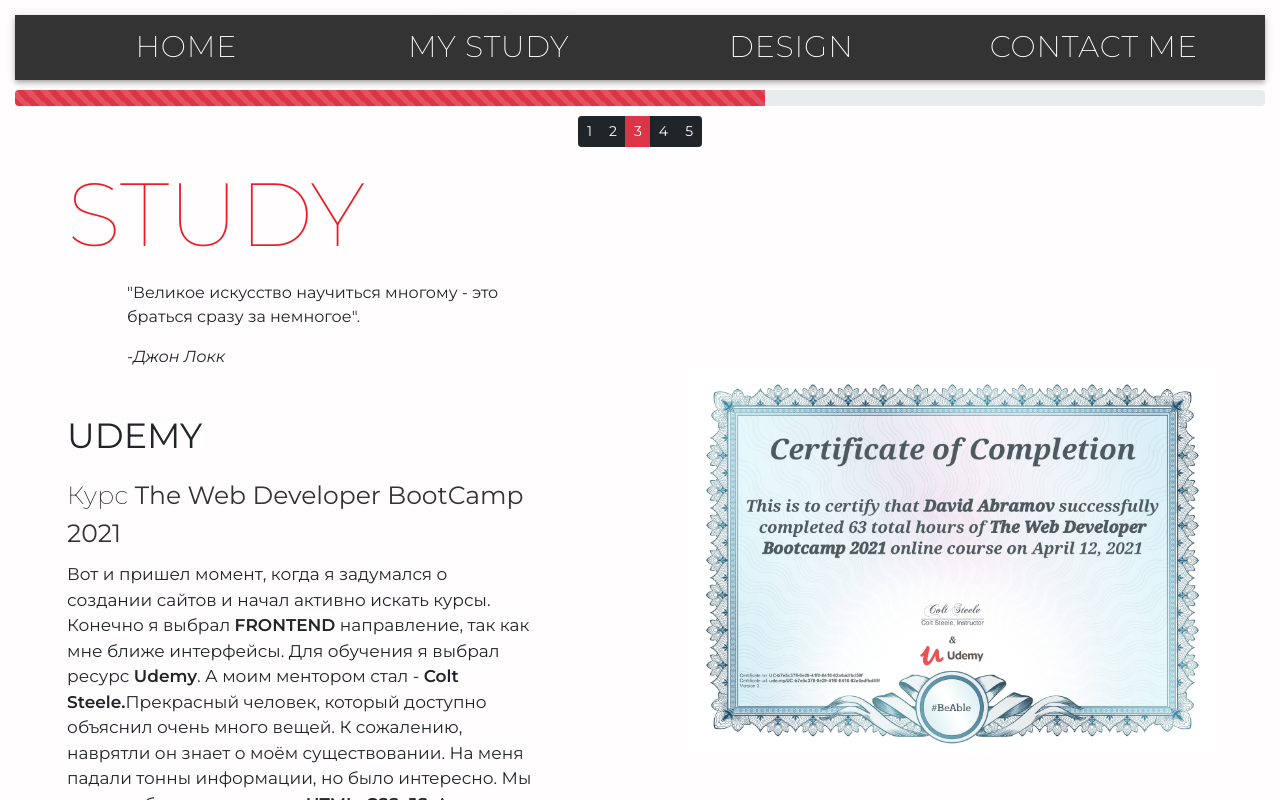
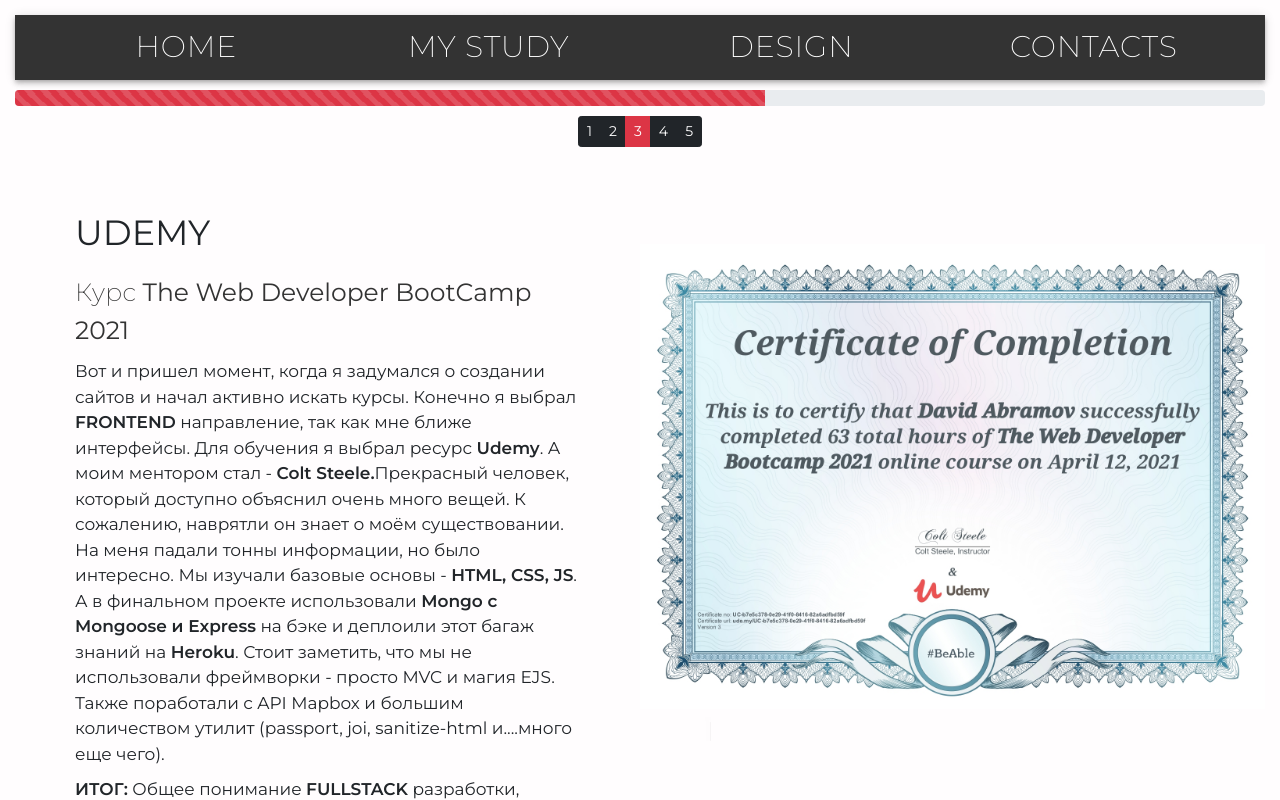
Before and after one commit to Mironeus/Portfolio, a Next.js app: page /study/3 in a window 1280 px wide. Built offline with nearby package versions, Linux system fonts and the light colour scheme.

Commit message:
Upload final app

```diff
--- a/components/navbar.js
+++ b/components/navbar.js
@@ -47,7 +47,7 @@
                             <StyledNavButton>
                                 <Link href='/contacts'>
                                     <a className={router.pathname == '/contacts' ? 'activeLink' : ''}>
-                                        CONTACT ME
+                                        CONTACTS
                                     </a>
                                 </Link>
                             </StyledNavButton>
--- a/pages/home.js
+++ b/pages/home.js
@@ -17,7 +17,7 @@
                 justifyContent='center'
                 alignItems='center'
             >
-                <Grid item lg={5} >
+                <Grid item lg={5} xs={6} sm={6} >
                     <Image
                         className='homeAvatar'
                         src="/images/portret.jpg"
@@ -27,7 +27,7 @@
                     />
 
                 </Grid>
-                <Grid item lg={6} style={homeStyle.textBox}>
+                <Grid item lg={6} sm={6} style={homeStyle.textBox}>
                     <div style={homeStyle.title}>
                         PORTFOLIO
                     </div>
--- a/pages/study/3.js
+++ b/pages/study/3.js
@@ -25,27 +25,12 @@
                 </Grid>
             </Grid>
             <Grid
-                style={thirdStudy.content}
                 container
                 justifyContent='center'
                 alignItems='center'
             >
                 <Grid item md={6}>
-                    <Grid
-                        container
-                        direction='column'
-                        justifyContent='center'
-                        alignItems='start'
-                    >
-                        <Grid item md={9}>
-                            <div style={thirdStudy.title}>STUDY</div>
-                            <blockquote style={thirdStudy.quote}>
-                                <p >"Великое искусство научиться многому - это браться сразу за немногое".</p>
-                                <cite>-Джон Локк</cite>
-                            </blockquote>
-                        </Grid>
-                        <Grid item md={9}>
-
+                    <main style={thirdStudy.mainContant}>
                         <div style={thirdStudy.subTitle}>
                             UDEMY
                         </div>
@@ -62,12 +47,9 @@
                                 <span style={thirdStudy.span}>ИТОГ:</span>  Общее понимание <span style={thirdStudy.span}>FULLSTACK</span> разработки, осознание, что фреймворки придумали не просто так и радость, что остался жив после всего этого.
                             </div>
                         </div>
-
+                    </main>
                 </Grid>
-                    </Grid>
-
-                </Grid>
-                <Grid item md={5}>
+                <Grid item md={6}>
                     <div style={thirdStudy.image}>
                         <Image
                             src="/images/sertificate_1.jpg"
--- a/styles/design_styles.js
+++ b/styles/design_styles.js
@@ -23,9 +23,6 @@
     },
     carousel: {
         boxShadow: '0px 8px 20px #6c757d',
-        borderRadius: '15px',
-        border: '10px solid #ffffff',
-        marginTop: '-30px'
     },
     bottomText: {
         textAlign: 'center',
--- a/styles/fourth_study_styles.js
+++ b/styles/fourth_study_styles.js
@@ -45,8 +45,6 @@
 
     },
     image: {
-        marginTop: '40px',
-        marginBottom: '100px',
         boxShadow: '0px 8px 20px #ced4da',
         borderRadius: '7px'
     },
@@ -63,5 +61,8 @@
         height: '100 %',
         flex: ' 0 0 auto',
         paddingTop: '10px'
+    },
+    mainContent: {
+        padding: '60px'
     }
 }
--- a/styles/globals.css
+++ b/styles/globals.css
@@ -28,10 +28,6 @@
 .homeAvatar{
   border-radius: 50%;
 }
-.figmaImage{
-  border-radius: 2%;
-  box-shadow: '0px 8px 20px #6c757d'
-}
 
 .btnGroupActiveLink{
   color:brown;
--- a/styles/third_study_styles.js
+++ b/styles/third_study_styles.js
@@ -5,15 +5,6 @@
         height: '100vh',
         paddingTop: '15px',
         padding: '15px'
-    },
-    title: {
-        fontSize: '7vw',
-        fontWeight: '100',
-        color: '#ED1C24',
-    },
-    quote: {
-        paddingLeft: '60px',
-        paddingBottom: '25px'
     },
     subTitle: {
         fontSize: '35px',
@@ -62,7 +53,7 @@
         flex: ' 0 0 auto',
         paddingTop: '10px'
     },
-    content: {
-        marginBottom: '25px'
+    mainContant: {
+        padding: '60px'
     }
 }
```
Also changed, not shown: pages/study/1.js (+12 -5 lines), pages/study/2.js (+4 -11 lines), pages/study/4.js (+3 -22 lines), styles/first_study_style.js (+3 -5 lines), styles/second_study_style.js (+5 -5 lines), public/images/background_study_1.jpg, 1 other file (tests, documents, lock files or other folders). Lines whose indentation alone changed are shown as unchanged.
